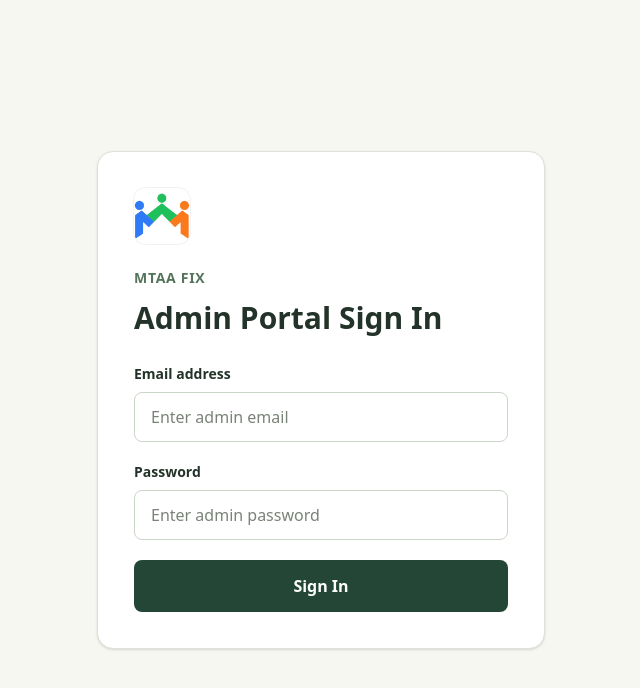
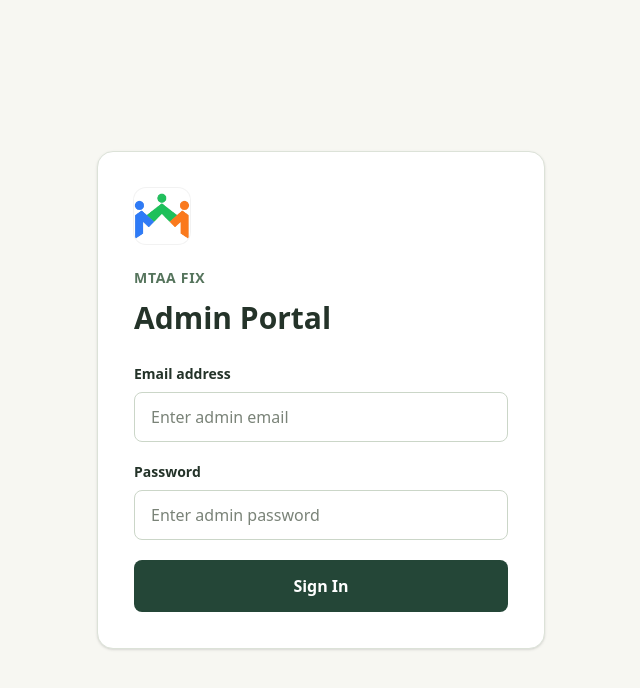
Before and after one commit to luigi-254/Community-Reporting-System, a Next.js app in the folder admin-dashboard/: page /login in a window 1280 px wide. Shown: the top 688 px of the page, without its empty margins (319-959 px from the left). Built offline with nearby package versions, Linux system fonts and the light colour scheme; no server answers.

Commit message:
fix: remove 'Sign In' from admin portal heading
- Change 'Admin Portal Sign In' to 'Admin Portal' on admin login page

```diff
--- a/admin-dashboard/app/login/page.js
+++ b/admin-dashboard/app/login/page.js
@@ -95,7 +95,7 @@ export default function AdminLoginPage() {
           Mtaa Fix
         </p>
 
-        <h1 className="mt-3 text-3xl font-bold">Admin Portal Sign In</h1>
+        <h1 className="mt-3 text-3xl font-bold">Admin Portal</h1>
 
         {error && (
           <div
```
